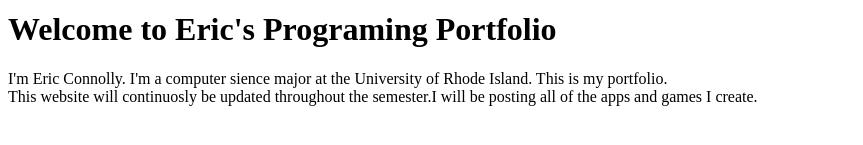
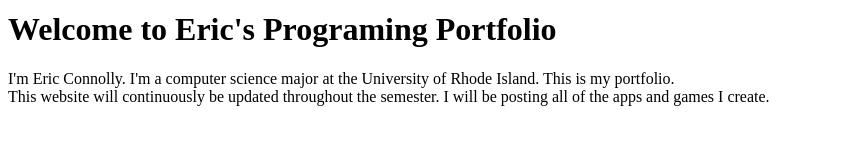
Before and after one commit to econnolly21/econnolly21.github.io, a plain HTML site: page index1.html in a window 1280 px wide. Shown: the part 261-406 px from the top of the page, without its empty margins (0-863 px from the left). Drawn offline with Linux system fonts and the light colour scheme.

Commit message:
Update index1.html

```diff
--- a/index1.html
+++ b/index1.html
@@ -20,7 +20,7 @@
 
         <h1> Welcome to Eric's Programing Portfolio </h1>
 
-        <p>     I'm Eric Connolly. I'm a computer sience major at the University of Rhode Island. This is my portfolio.
-        <br> This website will continuosly be updated throughout the semester.I will be posting all of the apps and games I create.</p>
+        <p>     I'm Eric Connolly. I'm a computer science major at the University of Rhode Island. This is my portfolio.
+        <br> This website will continuously be updated throughout the semester. I will be posting all of the apps and games I create.</p>
     </body>
 </html>
```
